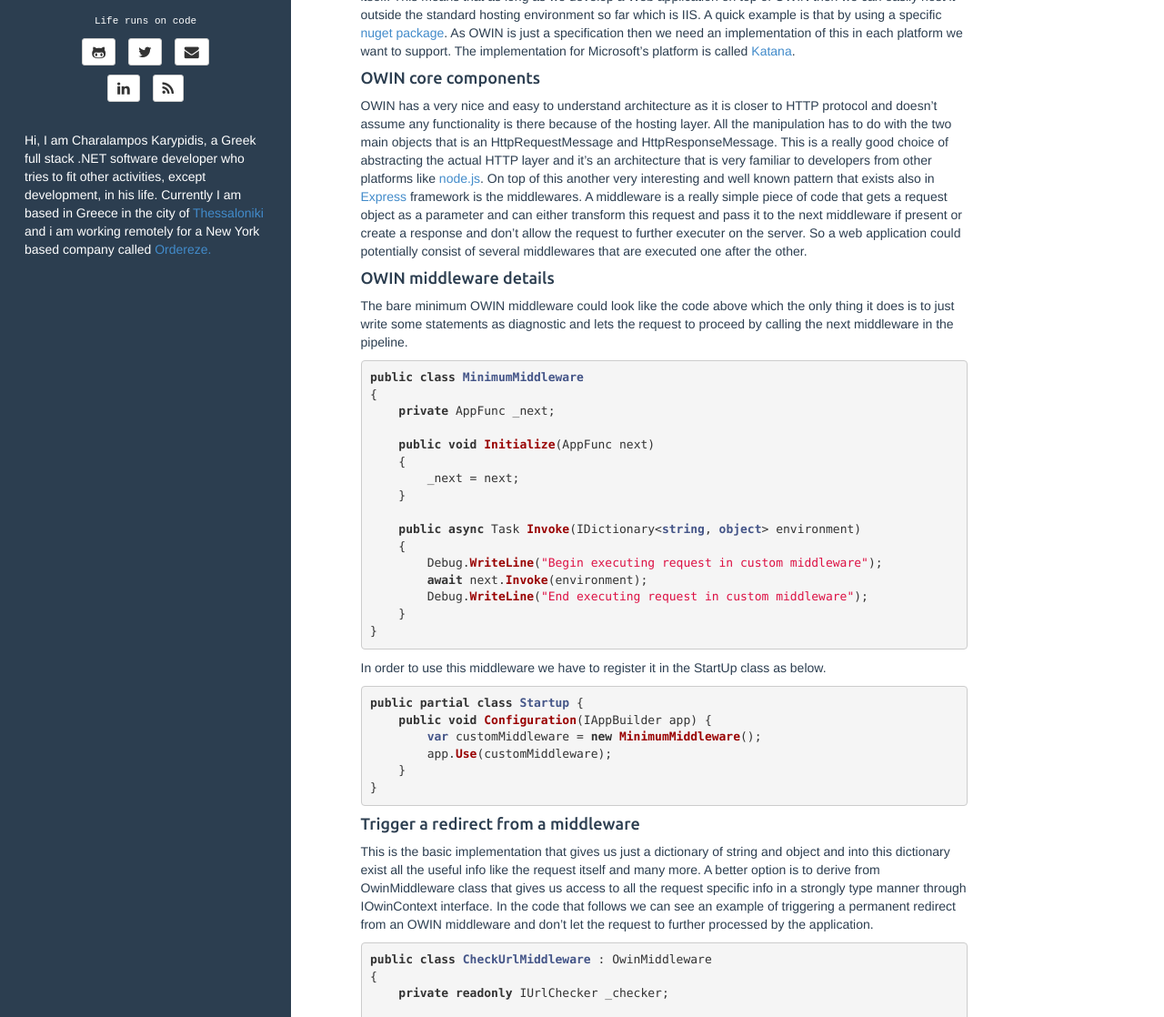
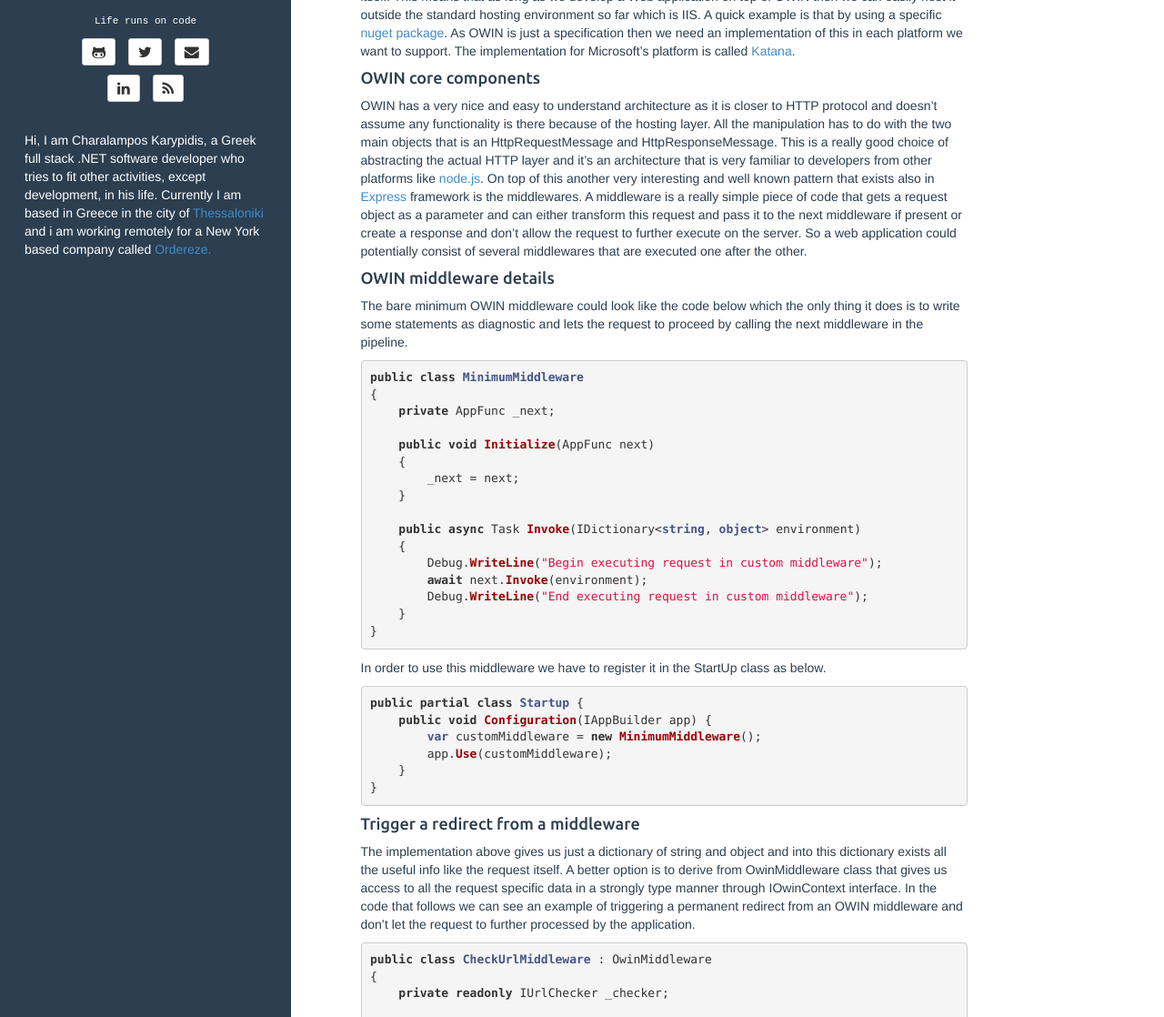
Before and after one commit to xabikos/xabikos.github.io, a Jekyll site: the page built from _posts/2015-01-26-asp.net---create-an-owin-middleware-to-trigger-a-permanent-redirect.md, in a window 1280 px wide and 1400 px high, cut to the strip 282-1400 px from the top of the window. Shown: the whole strip at 91% size. Built offline with Jekyll 4.4.1, drawn with Linux system fonts in a browser that asks for light colours; comment, search, counter and statistics services are not loaded.

Commit message:
Minor fixes on the owin middleware post

```diff
--- a/_posts/2015-01-26-asp.net---create-an-owin-middleware-to-trigger-a-permanent-redirect.md
+++ b/_posts/2015-01-26-asp.net---create-an-owin-middleware-to-trigger-a-permanent-redirect.md
@@ -16,11 +16,11 @@ shortinfo:
 
 #### OWIN core components
 
-OWIN has a very nice and easy to understand architecture as it is closer to HTTP protocol and doesn't assume any functionality is there because of the hosting layer. All the manipulation has to do with the two main objects that is an HttpRequestMessage and HttpResponseMessage. This is a really good choice of abstracting the actual HTTP layer and it's an architecture that is very familiar to developers from other platforms like [node.js][node]. On top of this another very interesting and well known pattern that exists also in [Express][express] framework is the middlewares. A middleware is a really simple piece of code that gets a request object as a parameter and can either transform this request and pass it to the next middleware if present or create a response and don't allow the request to further executer on the server. So a web application could potentially consist of several middlewares that are executed one after the other.
+OWIN has a very nice and easy to understand architecture as it is closer to HTTP protocol and doesn't assume any functionality is there because of the hosting layer. All the manipulation has to do with the two main objects that is an HttpRequestMessage and HttpResponseMessage. This is a really good choice of abstracting the actual HTTP layer and it's an architecture that is very familiar to developers from other platforms like [node.js][node]. On top of this another very interesting and well known pattern that exists also in [Express][express] framework is the middlewares. A middleware is a really simple piece of code that gets a request object as a parameter and can either transform this request and pass it to the next middleware if present or create a response and don't allow the request to further execute on the server. So a web application could potentially consist of several middlewares that are executed one after the other.
 
 #### OWIN middleware details
 
-The bare minimum OWIN middleware could look like the code above which the only thing it does is to just write some statements as diagnostic and lets the request to proceed by calling the next middleware in the pipeline.
+The bare minimum OWIN middleware could look like the code below which the only thing it does is to write some statements as diagnostic and lets the request to proceed by calling the next middleware in the pipeline.
 
 {% highlight c# %}
 public class MinimumMiddleware
@@ -54,7 +54,7 @@ public partial class Startup {
 
 #### Trigger a redirect from a middleware
 
-This is the basic implementation that gives us just a dictionary of string and object and into this dictionary exist all the useful info like the request itself and many more. A better option is to derive from OwinMiddleware class that gives us access to all the request specific info in a strongly type manner through IOwinContext interface. In the code that follows we can see an example of triggering a permanent redirect from an OWIN middleware and don't let the request to further processed by the application.
+The implementation above gives us just a dictionary of string and object and into this dictionary exists all the useful info like the request itself. A better option is to derive from OwinMiddleware class that gives us access to all the request specific data in a strongly type manner through IOwinContext interface. In the code that follows we can see an example of triggering a permanent redirect from an OWIN middleware and don't let the request to further processed by the application.
 
 {% highlight c# %}
 public class CheckUrlMiddleware : OwinMiddleware
```
